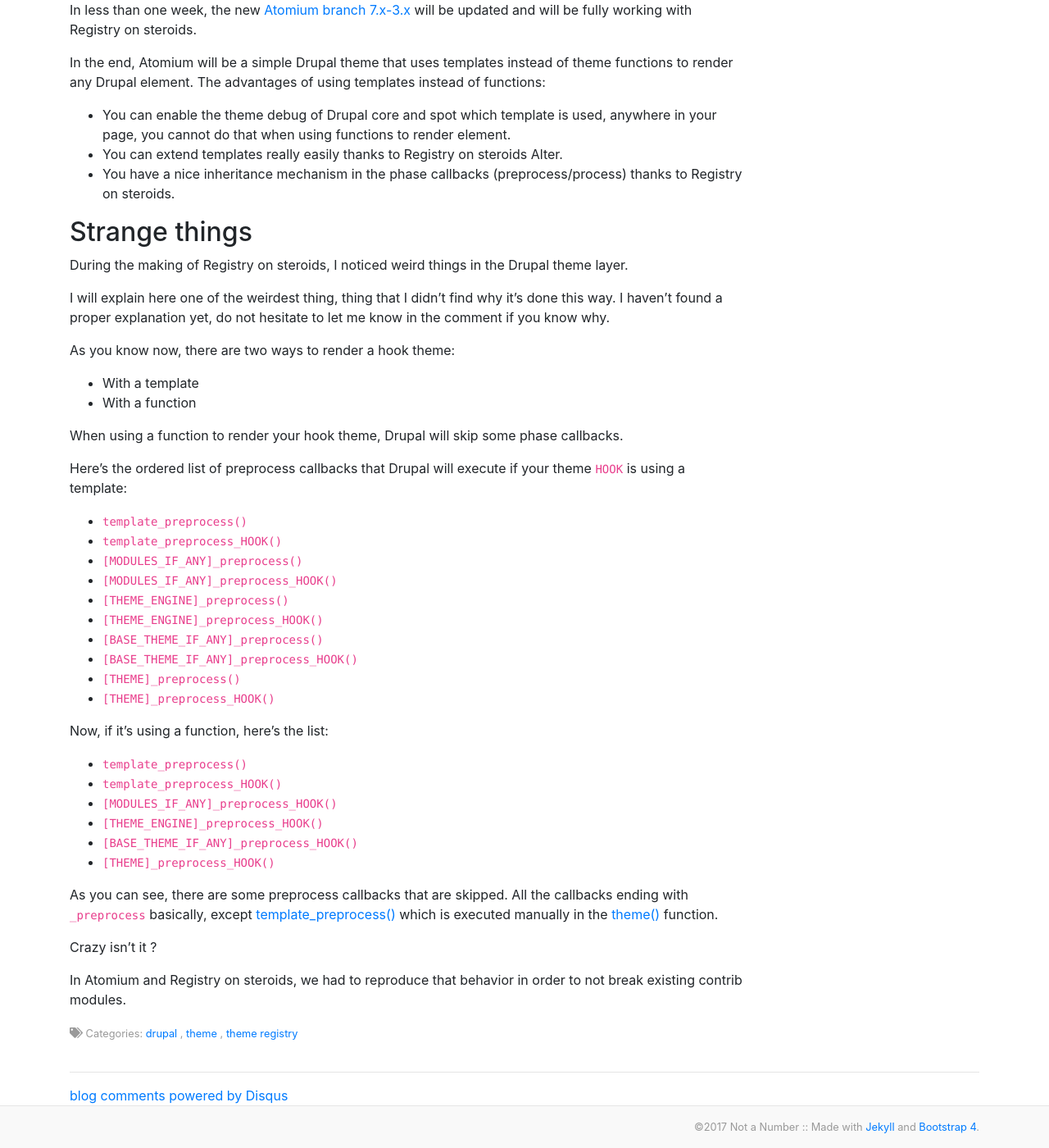
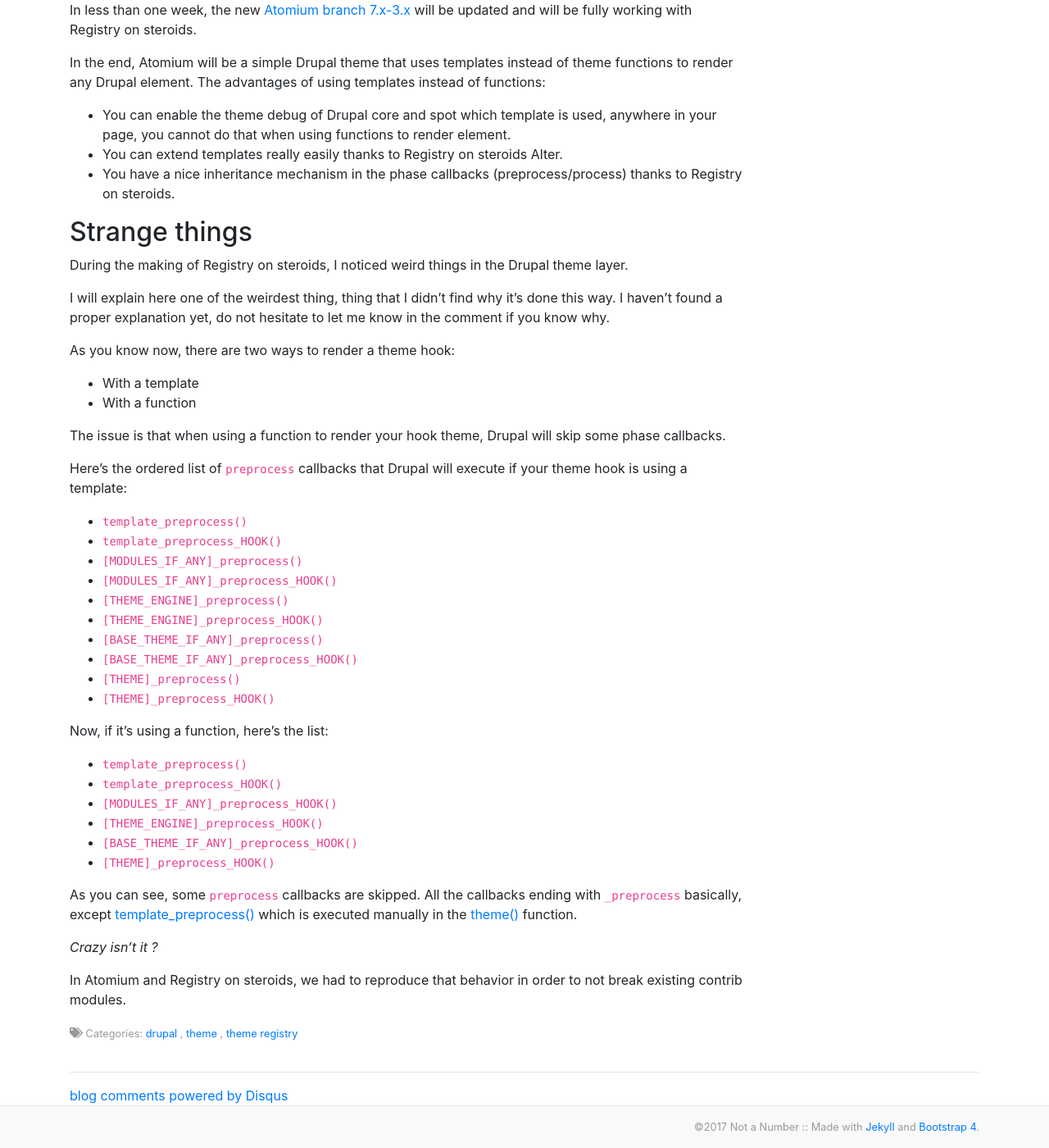
Before and after one commit to drupol/not-a-number.io, a Jekyll site: the page built from _posts/drupal/2018-07-10-registry-on-steroids.md, in a window 1280 px wide and 1400 px high, scrolled down 7039 px. Shown: the whole window at 82% size. Built offline with Jekyll 4.4.1, drawn with Linux system fonts in a browser that asks for light colours; nearby versions of some CDN libraries; comment, search, counter and statistics services are not loaded; some of the changed text lies outside the part shown.

Commit message:
Update markup.

```diff
--- a/_posts/drupal/2018-07-10-registry-on-steroids.md
+++ b/_posts/drupal/2018-07-10-registry-on-steroids.md
@@ -225,17 +225,17 @@
 
 There is no phase callbacks inheritance in Drupal 7.
 
-And this is why Registry on steroids has been created.
+**And this is why Registry on steroids has been created!**
 
 It has been created to fill that gap and allow people to have an inheritance in the preprocess and process phase callbacks.
 
-The issue [#2563445](https://www.drupal.org/project/drupal/issues/2563445) is about this, but I doubt it will be fixed one day.
+The issue [#2563445](https://www.drupal.org/project/drupal/issues/2563445) is about this, but I doubt it will be fixed one day unfortunately.
 
 ## Registry on steroids Alter ##
 
 If you install Registry on steroids, you will notice that it comes with one submodule.
 
-Know that you know what ROS is doing, that `Alter` submodule is basically a module that alter all the render array of Drupal and update and extend the `#theme` property, based on the element value.
+Now that you're aware of what **Registry on steroids** is doing, that `Alter` submodule is basically a module that alter all the render arrays of Drupal. It update and extend the `#theme` property, based on the element value.
 
 Example with the `region` hook theme.
 
@@ -298,14 +298,14 @@
 
 I will explain here one of the weirdest thing, thing that I didn't find why it's done this way. I haven't found a proper explanation yet, do not hesitate to let me know in the comment if you know why.
 
-As you know now, there are two ways to render a hook theme:
+As you know now, there are two ways to render a theme hook:
 
 * With a template
 * With a function
 
-When using a function to render your hook theme, Drupal will skip some phase callbacks.
+The issue is that when using a function to render your hook theme, Drupal will skip some phase callbacks.
 
-Here's the ordered list of preprocess callbacks that Drupal will execute if your theme `HOOK` is using a template:
+Here's the ordered list of `preprocess` callbacks that Drupal will execute if your theme hook is using a template:
 
 * `template_preprocess()`
 * `template_preprocess_HOOK()`
@@ -327,8 +327,8 @@
 * `[BASE_THEME_IF_ANY]_preprocess_HOOK()`
 * `[THEME]_preprocess_HOOK()`
 
-As you can see, there are some preprocess callbacks that are skipped. All the callbacks ending with `_preprocess` basically, except [template_preprocess()](https://api.drupal.org/api/drupal/includes%21theme.inc/function/template_preprocess/7.x) which is executed manually in the [theme()](https://api.drupal.org/api/drupal/includes!theme.inc/function/theme/7.x) function.
+As you can see, some `preprocess` callbacks are skipped. All the callbacks ending with `_preprocess` basically, except [template_preprocess()](https://api.drupal.org/api/drupal/includes%21theme.inc/function/template_preprocess/7.x) which is executed manually in the [theme()](https://api.drupal.org/api/drupal/includes!theme.inc/function/theme/7.x) function.
 
-Crazy isn't it ?
+_Crazy isn't it ?_
 
 In Atomium and Registry on steroids, we had to reproduce that behavior in order to not break existing contrib modules.
```
